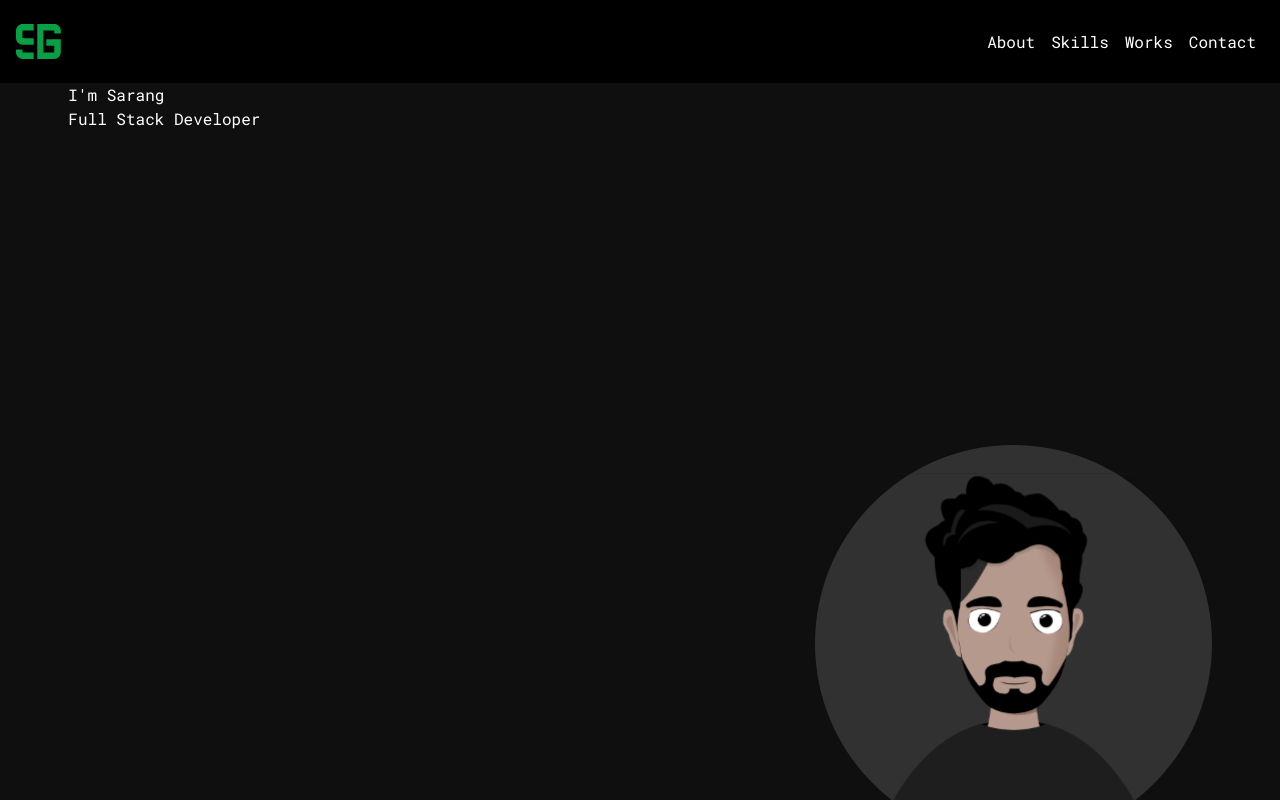
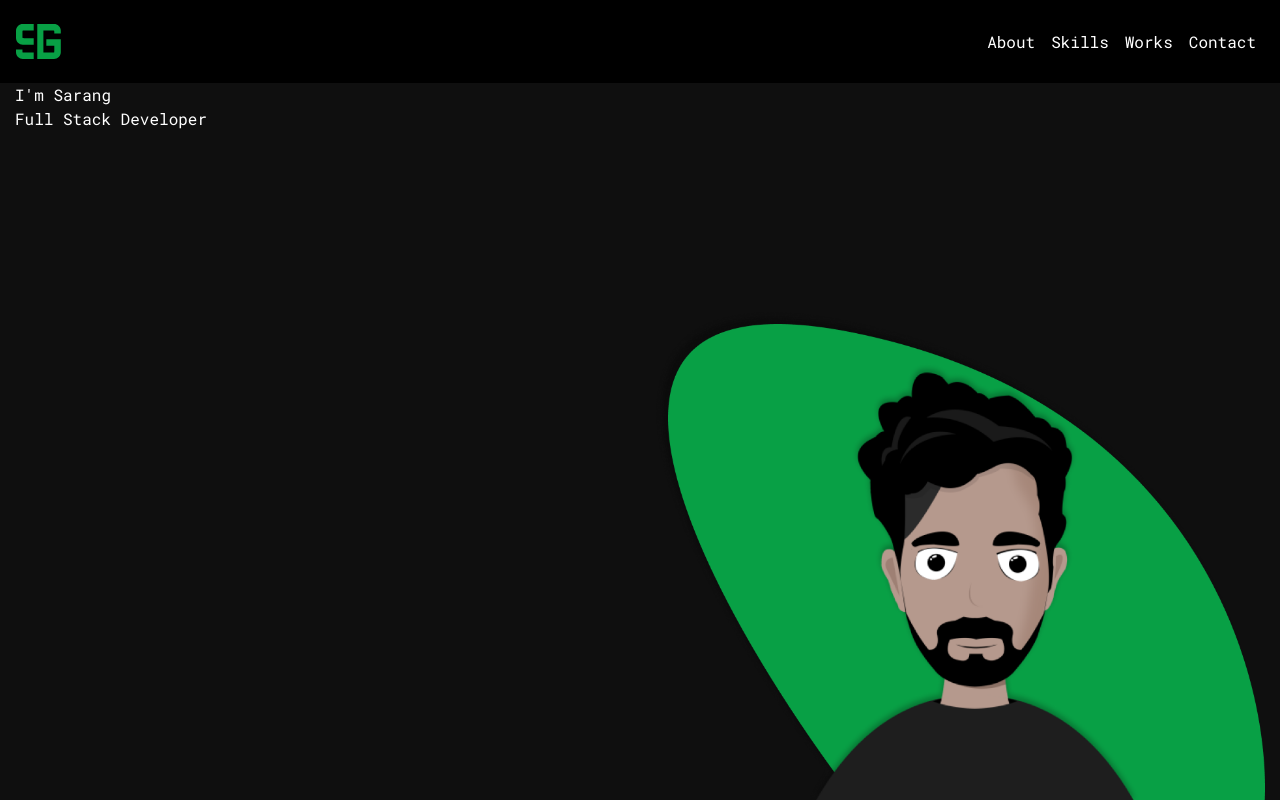
Before and after one commit to sarangnx/sarangnx.github.io, a Vue app: page / in a window 1280 px wide. Built offline with nearby package versions, Linux system fonts and the light colour scheme.

Commit message:
changed image and div lengths

```diff
--- a/src/views/Home.vue
+++ b/src/views/Home.vue
@@ -4,8 +4,8 @@
             <span>I'm Sarang</span>
             <span>Full Stack Developer</span>
         </div>
-        <div class="image-container col-12 col-md-6 col-lg-4">
-            <img src="/img/circle.svg" />
+        <div class="image-container col-12 col-md-6">
+            <img src="/img/me.png" />
         </div>
     </div>
 </template>
```
